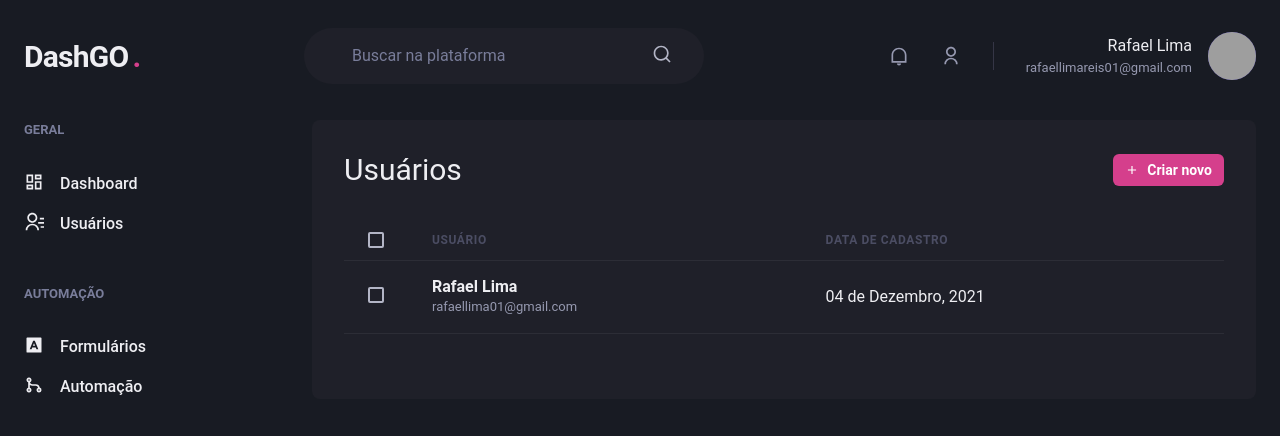
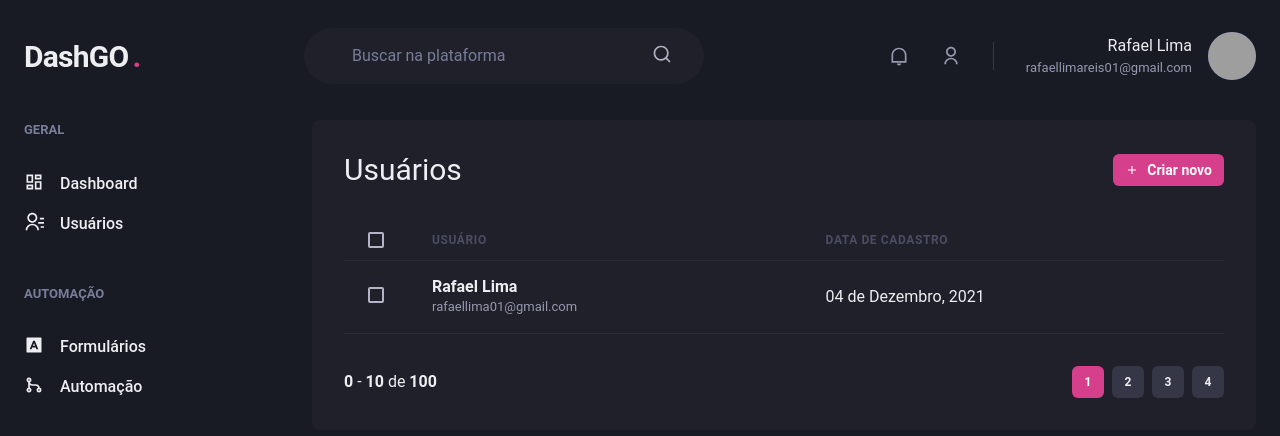
Before and after one commit to RafaelLimaReis/rocketseat_course, a Next.js app in the folder dashgo/: page /users in a window 1280 px wide. Shown: the top 436 px of the page. Built offline with nearby package versions, Linux system fonts and the light colour scheme; grey boxes are pictures that could not be loaded.

Commit message:
paginação e pagina de cadastro

```diff
--- /dev/null
+++ b/dashgo/src/components/Pagination.tsx
@@ -0,0 +1,50 @@
+import { Box, Button, Stack } from "@chakra-ui/react";
+
+export function Pagination() {
+    return (
+        <Stack direction="row" mt="8" justify="space-between" align="center" spacing="6">
+            <Box>
+                <strong>0</strong> - <strong>10</strong> de <strong>100</strong>
+            </Box>
+            <Stack direction="row" spacing="2">
+                <Button
+                    size="sm"
+                    fontSize="xs"
+                    width="4"
+                    colorScheme="pink"
+                    disabled
+                    _disabled={{ bgColor: 'pink.500', cursor: 'default'}}
+                >
+                    1
+                </Button>
+                <Button
+                    size="sm"
+                    fontSize="xs"
+                    width="4"
+                    bgColor="gray.700"
+                    _hover={{bg:'gray.500'}}
+                >
+                    2
+                </Button>
+                <Button
+                    size="sm"
+                    fontSize="xs"
+                    width="4"
+                    bgColor="gray.700"
+                    _hover={{bg:'gray.500'}}
+                >
+                    3
+                </Button>
+                <Button
+                    size="sm"
+                    fontSize="xs"
+                    width="4"
+                    bgColor="gray.700"
+                    _hover={{bg:'gray.500'}}
+                >
+                    4
+                </Button>
+            </Stack>
+        </Stack>
+    );
+}
--- a/dashgo/src/pages/users/index.tsx
+++ b/dashgo/src/pages/users/index.tsx
@@ -1,6 +1,7 @@
 import { Box, Button, Checkbox, Flex, Heading, Icon, Table, Tbody, Td, Text, Th, Thead, Tr } from "@chakra-ui/react";
 import { RiAddLine } from "react-icons/ri";
 import { Header } from "../../components/Header";
+import { Pagination } from "../../components/Pagination";
 import { Sidebar } from "../../components/Sidebar";
 
 export default function UserList() {
@@ -47,6 +48,7 @@
                             </Tr>
                         </Tbody>
                     </Table>
+                    <Pagination />
                 </Box>
             </Flex>
         </Box>
```
Also changed, not shown: dashgo/src/pages/users/create.tsx (added, +39 -0 lines).
